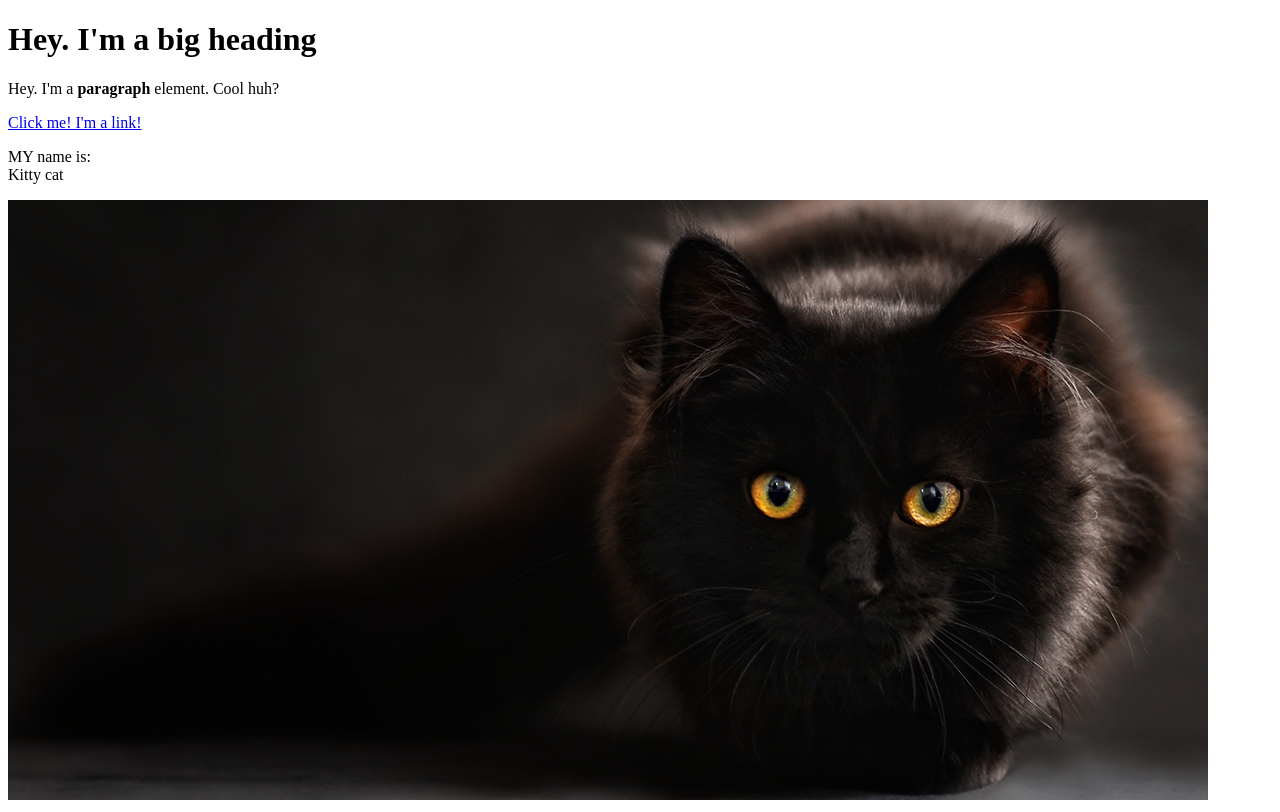
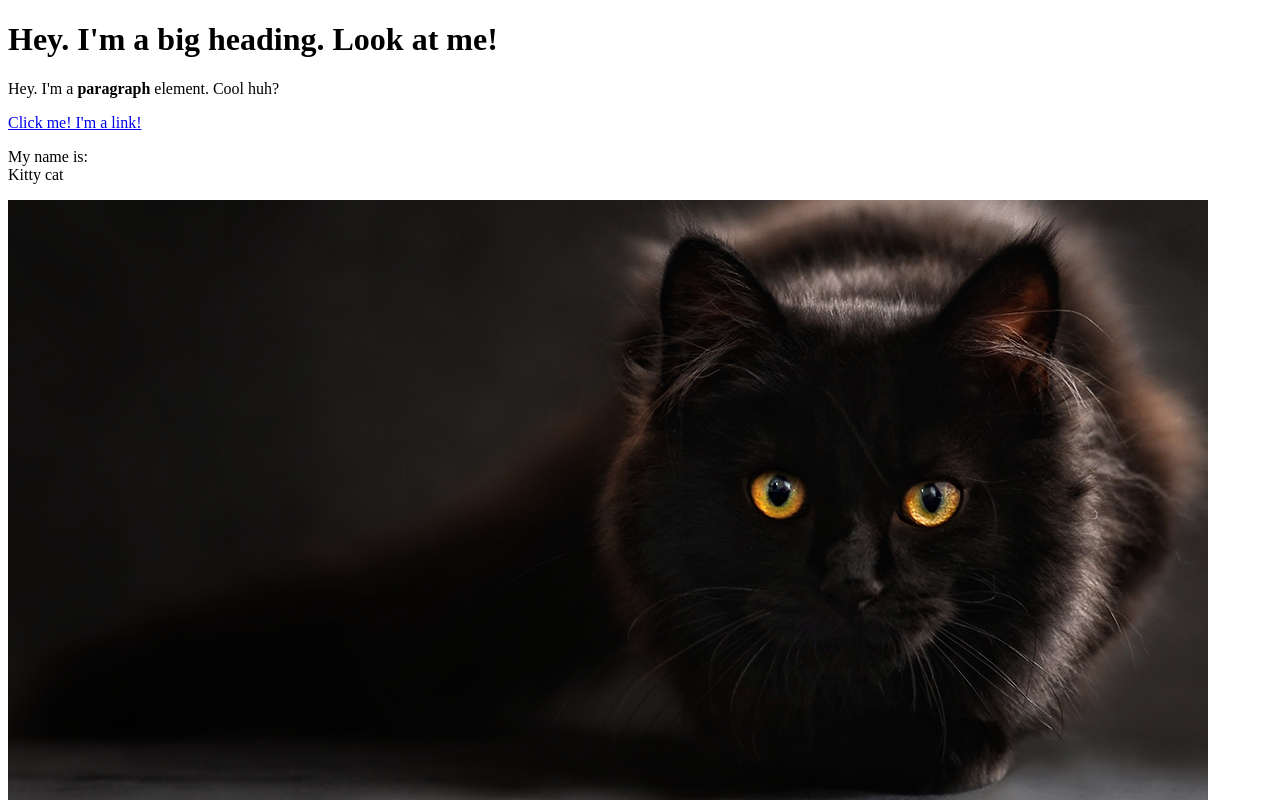
Before and after one commit to twei96/Luna, a plain HTML site: page test.html in a window 1280 px wide. Drawn offline with Linux system fonts and the light colour scheme.

Commit message:
fix typo

```diff
--- a/test.html
+++ b/test.html
@@ -4,10 +4,10 @@
 		<title>Test Page</title>
 </head>
 <body>
-	<h1> Hey. I'm a big heading </h1>
+	<h1> Hey. I'm a big heading. Look at me! </h1>
 	<p>Hey. I'm a <b>paragraph</b> element. Cool huh?</p>
 	<a href="https://google.com" target="_blank" title="Let's go to Google">Click me! I'm a link!</a>
-	<p> MY name is: <br> Kitty cat </p>
+	<p> My name is: <br> Kitty cat </p>
 	<img src="img/cat.png">
 </body>
 </html>
```
